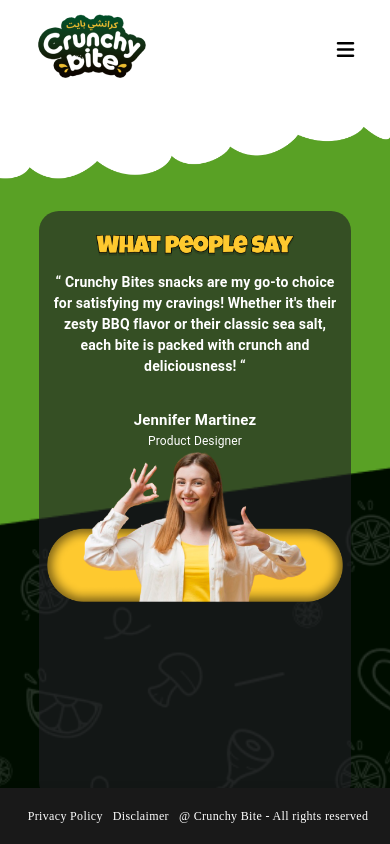
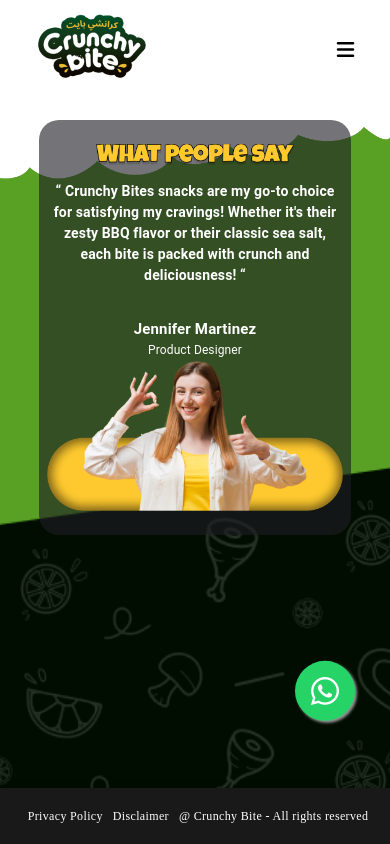
Before and after one commit to HARSHALI-K/crunchyBite, a Next.js app: page /testimonial in a window 390 px wide. Built offline with nearby package versions, Linux system fonts and the light colour scheme.

Commit message:
added seo key

```diff
--- a/src/app/about/page.tsx
+++ b/src/app/about/page.tsx
@@ -25,6 +25,7 @@
             }}
           />
         </Box>
+
         <Box sx={{position:'relative',display:{xs:'none',md:"flex"}}} className='height-about'>
           <Grid container spacing={2} sx={{}}>
             <Grid
--- a/src/app/globals.css
+++ b/src/app/globals.css
@@ -59,6 +59,47 @@
 a {
   color: inherit;
   text-decoration: none;
+}
+
+.whatsapp-icon {
+  width: 60px;
+  height: 60px;
+  bottom: 80px;
+  right: 25px;
+  background-color: #25d366;
+  color: #FFF;
+  border-radius: 50px;
+  text-align: center;
+  font-size: 30px;
+  box-shadow: 2px 2px 3px #999;
+  z-index: 100;
+}
+.floating-whatsapp-icon {
+  position: fixed;
+
+  width: 60px;
+  height: 60px;
+  bottom: 80px;
+  right: 35px;
+  color: #FFF;
+  border-radius: 50px;
+  text-align: center;
+  font-size: 30px;
+}
+
+.floating-whatsapp-icon a {
+  display: block; /* Ensures the icon takes up space */
+}
+
+.floating-whatsapp-icon i {
+  font-size: 32px;
+  color: green;
+}
+
+/* Add animation here if needed */
+
+.my-float {
+  margin-top: 16px;
 }
 .social-icons {
   display: flex;
@@ -183,6 +224,9 @@
               right:0px;
             }
 @media only screen and (max-width: 600px) {
+  .floating-whatsapp-icon {
+    bottom: 120px;
+  }
   .pouch{
     position: absolute;
     left: 0px;
@@ -268,7 +312,7 @@
     position: absolute;
     left: 0px;
     right:0px;
-    top: -25%;
+    top: -43%;
   }
   .testimonial-width{
     width: 100%;
--- a/src/app/layout.tsx
+++ b/src/app/layout.tsx
@@ -1,13 +1,33 @@
 import type { Metadata } from "next";
 import { Inter } from "next/font/google";
 import "./globals.css";
+import { describe } from "node:test";
 
 const inter = Inter({ subsets: ["latin"] });
 
+const keywordsArray = [{ key: "Crunchy", description: "crunchy bite" },
+{ key: "Bite", description: "crunchy bite" },
+{ key: "Crunchy Bite Dubai", description: "chrunchy Bite dubai" },
+{ key: "Crunchy Bite Abu Dhabi", description: "chrunchy Bite abu dhabi" },
+{ key: "Fried Chicken", description: "Fried Chicken chrunchy Bite" },
+{ key: "Paprika", description: "paprika chrunchy Bite" },
+{ key: "Pizza", description: "pizza chrunchy Bite" },
+{ key: "chilli and lemon", description: "chilli and lemon chrunchy Bite" },
+{ key: "shish & kebab", description: "shish & kebab chrunchy Bite" },
+{ key: "Barbecue", description: "barbecue crunchy bite" },
+{ key: "White Cheddar", description: "white Cheddar crunchy bite" },
+];
+
+// Extract the 'key' values from the array of objects
+const keywordsString = keywordsArray.map(keyword => keyword.key).join(", ");
+
 export const metadata: Metadata = {
   title: "Crunchy Bite",
-  description: "Generated by create next app",
+  description: "Choose the Crunch,bite the crunch",
+  keywords: keywordsString, // Assign the concatenated string to the 'keywords' property
 };
+
+
 
 export default function RootLayout({
   children,
--- a/src/app/testimonial/page.tsx
+++ b/src/app/testimonial/page.tsx
@@ -75,7 +75,7 @@
             className="contact"
             sx={{
               p: { xs: 1, md: 4 },
-              height: { xs: '70vh', md: 'auto' },
+              height: { xs: 'auto', md: 'auto' },
               overflow: 'auto',
               width:"80%",
               borderRadius:'20px',
@@ -130,7 +130,7 @@
                 >
                    Product Designer
                    </Typography>
-                   <Box>
+                   <Box sx={{mb:2}}>
                     <img src="/testimonial-img.png" alt="" className="testimonial-width"/>
                    </Box>
               </Box>
@@ -138,6 +138,33 @@
           </Grid>
         </Box>
       </Box>
+      <div className="floating-whatsapp-icon">
+      <motion.a
+        href="https://wa.me/1234567890"
+        target="_blank"
+        rel="noopener noreferrer"
+        animate={{
+          y: [-10, 0, -10],
+          transition: { duration: 2.1, repeat: Infinity },
+        }}
+        style={{
+          display: "flex",
+          justifyContent: "center",
+          alignItems: "center",
+          width: "100%",
+          height: "100%",
+          backgroundColor: "#25d366",
+          borderRadius: "50%",
+          color: "white",
+          textAlign: "center",
+          fontSize: "30px",
+          boxShadow: "2px 2px 3px #999",
+        }}
+      >
+        <i className="fab fa-whatsapp" style={{color:'white'}}></i>
+      </motion.a>
+    </div>
+
       <FixedBottomNavigation />
     </>
   );
```
Also changed, not shown: src/app/contact/page.tsx (+50 -17 lines).
